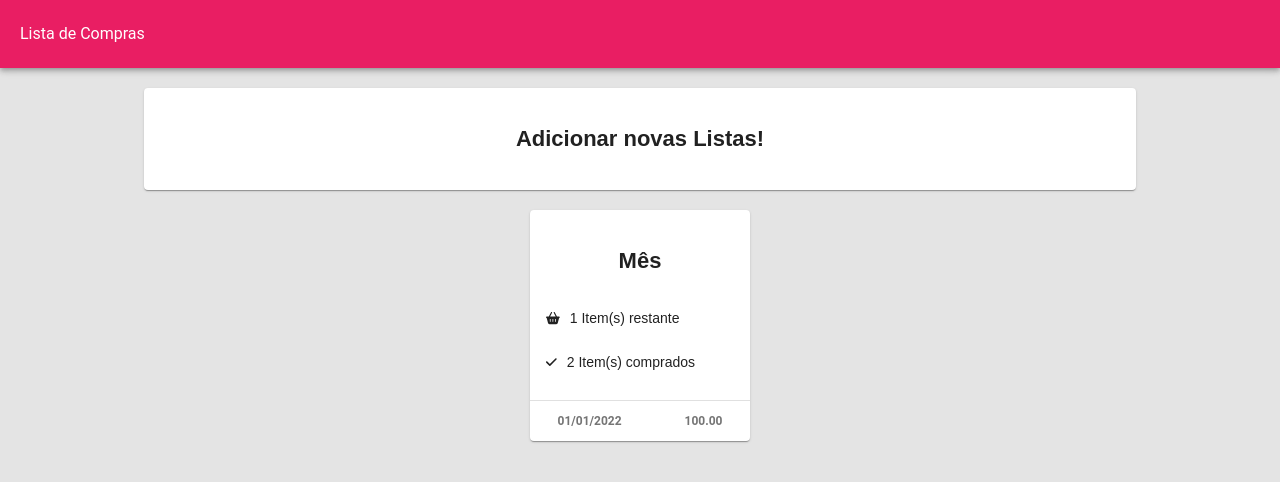
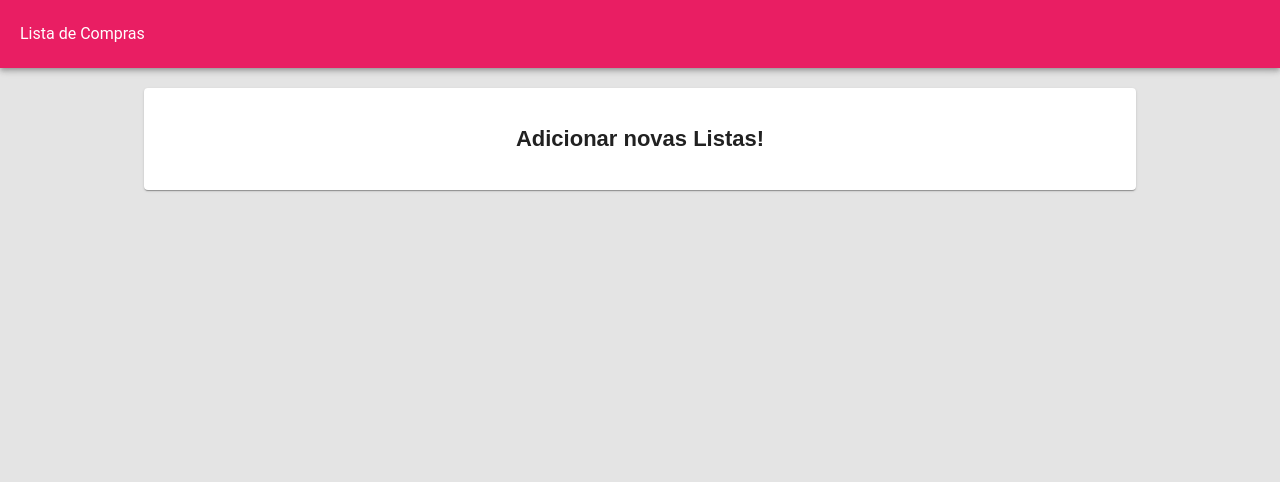
Before and after one commit to luca-henrique/frontend-lista-compras, a React app: page / in a window 1280 px wide. Shown: the top 482 px of the page. Built offline with nearby package versions, Linux system fonts and the light colour scheme; the HTML template or start-up script is replaced by a standard one.

Commit message:
feature: calculando total de todos os items

```diff
--- a/src/components/ContentItemCard/Footer.tsx
+++ b/src/components/ContentItemCard/Footer.tsx
@@ -1,12 +1,17 @@
 import {CardActions, Divider} from '@material-ui/core';
+import {useSelector} from 'react-redux';
 
 const ContentItemCardFooter = () => {
+  const listItems = useSelector((state) => state.list.items);
+
+  const total = listItems.reduce((total, item) => total + item.total, 0);
+
   return (
     <>
       <Divider />
       <CardActions className='card-footer'>
         <p>01/01/2022</p>
-        <p>100.00</p>
+        <p>R$ {total}</p>
       </CardActions>
     </>
   );
--- a/src/components/ContentItemCard/index.tsx
+++ b/src/components/ContentItemCard/index.tsx
@@ -4,8 +4,11 @@ import {faShoppingBasket, faCheck} from '@fortawesome/free-solid-svg-icons';
 
 import ContentItemCardFooter from './Footer';
 import ListItem from './ListItem';
+import {useSelector} from 'react-redux';
 
 const ContentTitle = () => {
+  const title = useSelector((state) => state.list.list);
+
   return (
     <CustomCard
       containerClass='list-container'
@@ -13,7 +16,7 @@ const ContentTitle = () => {
       link='/create-list'
     >
       <div>
-        <p className='title'>Mês</p>
+        <p className='title'>{title}</p>
         <div className='list-card-body'>
           <ListItem icon={faShoppingBasket} description='1 Item(s) restante' />
           <ListItem icon={faCheck} description='2 Item(s) comprados' />
--- a/src/pages/Home/index.tsx
+++ b/src/pages/Home/index.tsx
@@ -2,13 +2,15 @@ import ContentTitle from '../../components/ContentTitle';
 import ContentItemCard from '../../components/ContentItemCard';
 
 import './style.css';
+import {useSelector} from 'react-redux';
 
 const Home = () => {
+  const data = useSelector((state) => state.list.items);
   return (
     <div className='page-container'>
       <ContentTitle />
 
-      <ContentItemCard />
+      {data.length > 0 && <ContentItemCard />}
     </div>
   );
 };
```
